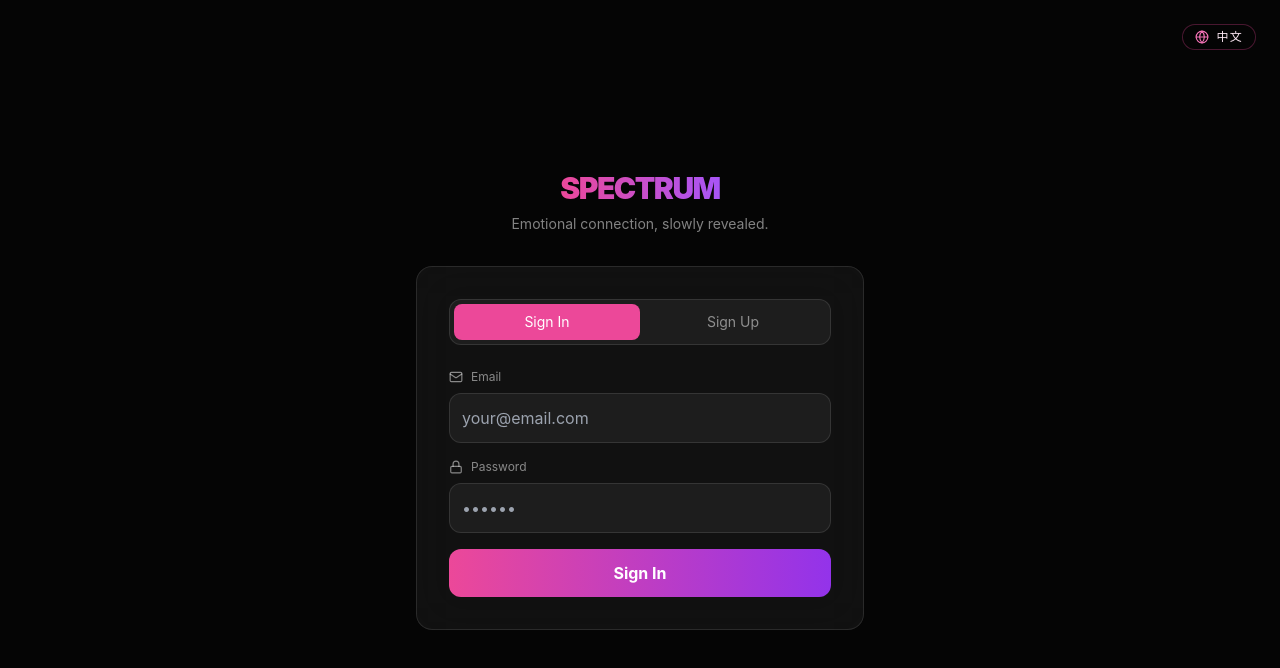
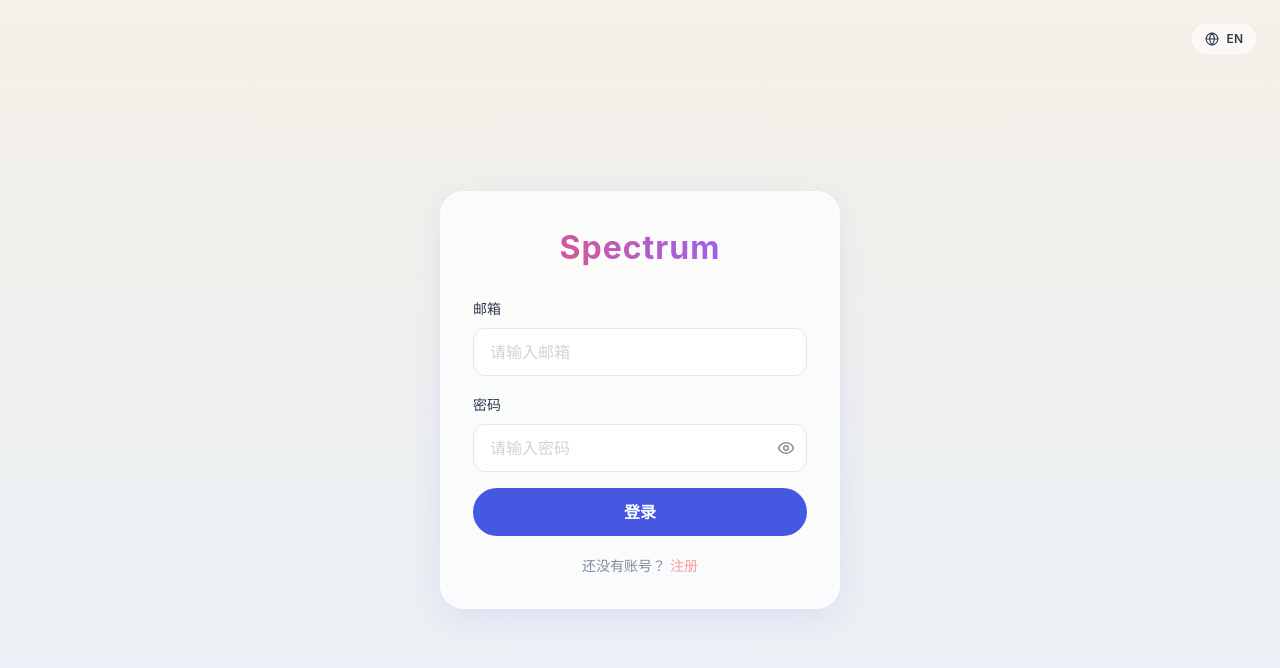
Before and after one commit to 631218064/Spectrum, a Next.js app: page /auth/signin in a window 1280 px wide. Shown: the top 668 px of the page. Built offline with nearby package versions, Linux system fonts and the light colour scheme; no server answers.

Commit message:
feat(i18n): unify language state across signin/index/register

```diff
--- /dev/null
+++ b/hooks/useGlobalLanguage.ts
@@ -0,0 +1,54 @@
+import { useCallback, useEffect, useState } from 'react';
+import type { Language } from '@/lib/translations';
+
+const LANG_KEY = 'spectrum_lang';
+const LANG_EVENT = 'spectrum:lang-change';
+
+function normalizeLang(value: string | null | undefined): Language {
+  return value === 'en' ? 'en' : 'zh';
+}
+
+export function useGlobalLanguage(defaultLang: Language = 'zh') {
+  const [lang, setLangState] = useState<Language>(defaultLang);
+
+  useEffect(() => {
+    if (typeof window === 'undefined') return;
+    setLangState(normalizeLang(window.localStorage.getItem(LANG_KEY)));
+  }, []);
+
+  useEffect(() => {
+    if (typeof window === 'undefined') return;
+
+    const onStorage = (event: StorageEvent) => {
+      if (event.key === LANG_KEY) {
+        setLangState(normalizeLang(event.newValue));
+      }
+    };
+
+    const onCustom = (event: Event) => {
+      const detail = (event as CustomEvent<Language>).detail;
+      setLangState(normalizeLang(detail));
+    };
+
+    window.addEventListener('storage', onStorage);
+    window.addEventListener(LANG_EVENT, onCustom);
+    return () => {
+      window.removeEventListener('storage', onStorage);
+      window.removeEventListener(LANG_EVENT, onCustom);
+    };
+  }, []);
+
+  const setLang = useCallback((next: Language) => {
+    setLangState(next);
+    if (typeof window !== 'undefined') {
+      window.localStorage.setItem(LANG_KEY, next);
+      window.dispatchEvent(new CustomEvent<Language>(LANG_EVENT, { detail: next }));
+    }
+  }, []);
+
+  const toggleLang = useCallback(() => {
+    setLang(lang === 'en' ? 'zh' : 'en');
+  }, [lang, setLang]);
+
+  return { lang, setLang, toggleLang };
+}
--- a/hooks/useTranslation.ts
+++ b/hooks/useTranslation.ts
@@ -1,8 +1,6 @@
-// hooks/useTranslation.ts
-// 多语言切换和翻译函数
-
-import { useState, useCallback } from 'react';
+import { useCallback } from 'react';
 import { translations, Language, Translation } from '@/lib/translations';
+import { useGlobalLanguage } from '@/hooks/useGlobalLanguage';
 
 interface UseTranslationReturn {
   t: Translation;
@@ -12,11 +10,11 @@ interface UseTranslationReturn {
 }
 
 export function useTranslation(initialLang: Language = 'en'): UseTranslationReturn {
-  const [lang, setLang] = useState<Language>(initialLang);
+  const { lang, setLang } = useGlobalLanguage(initialLang);
 
   const toggleLang = useCallback(() => {
-    setLang(prev => prev === 'en' ? 'zh' : 'en');
-  }, []);
+    setLang(lang === 'en' ? 'zh' : 'en');
+  }, [lang, setLang]);
 
   return {
     t: translations[lang],
--- a/pages/auth/signin.tsx
+++ b/pages/auth/signin.tsx
@@ -1,23 +1,21 @@
-// pages/auth/signin.tsx
-// 登录/注册页面（使用 Supabase Auth）
-
 import { useState } from 'react';
+import { useRouter } from 'next/router';
+import Link from 'next/link';
+import { Globe, Eye, EyeOff } from 'lucide-react';
 import { supabase } from '@/lib/supabase';
-import { useRouter } from 'next/router';
-import { translations } from '@/lib/translations';
-import { Globe, Mail, Lock } from 'lucide-react';
-import Link from 'next/link';
+import { loginTranslations } from '@/lib/translations';
+import { useGlobalLanguage } from '@/hooks/useGlobalLanguage';
 
 export default function SignIn() {
   const router = useRouter();
-  const [lang, setLang] = useState<'en'|'zh'>('en');
+  const { lang, toggleLang } = useGlobalLanguage('zh');
   const [email, setEmail] = useState('');
   const [password, setPassword] = useState('');
-  const [isLogin, setIsLogin] = useState(true); // true=登录, false=注册
+  const [showPassword, setShowPassword] = useState(false);
   const [loading, setLoading] = useState(false);
   const [error, setError] = useState('');
 
-  const t = translations[lang];
+  const login = loginTranslations[lang];
 
   const handleSubmit = async (e: React.FormEvent) => {
     e.preventDefault();
@@ -25,132 +23,170 @@ export default function SignIn() {
     setError('');
 
     try {
-      if (isLogin) {
-        // 登录
       const { error } = await supabase.auth.signInWithPassword({
         email,
         password,
       });
       if (error) throw error;
-        router.push('/'); // 登录成功后跳转到首页
-      } else {
-        // 注册
-        const { error } = await supabase.auth.signUp({
-          email,
-          password,
-        });
-        if (error) throw error;
-        // 注册成功后通常需要验证邮箱，这里可提示用户检查邮箱
-        alert('注册成功！请检查邮箱验证。');
-        setIsLogin(true); // 切换到登录
-      }
+      router.push('/');
     } catch (err: any) {
-      setError(err.message);
+      setError(err?.message || login.genericError);
     } finally {
       setLoading(false);
     }
   };
 
   return (
-    <div className="min-h-screen bg-[#050505] text-white flex flex-col items-center justify-center p-6">
-      {/* 语言切换 */}
+    <div className="relative min-h-screen overflow-hidden bg-[linear-gradient(180deg,#F5F0E8_0%,#E8F0F8_100%)] text-[#2E3B4E]">
       <button
-        onClick={() => setLang(lang === 'en' ? 'zh' : 'en')}
-        className="absolute top-6 right-6 flex items-center gap-2 px-3 py-1 rounded-full border border-pink-500/30 bg-black/20 hover:bg-pink-500/10"
+        onClick={toggleLang}
+        className="absolute right-6 top-6 z-20 flex items-center gap-2 rounded-full border border-white/70 bg-white/60 px-3 py-1.5 text-xs font-semibold text-[#2E3B4E] backdrop-blur"
       >
-        <Globe size={14} className="text-pink-400" />
-        <span className="text-xs font-medium tracking-widest text-pink-100">{lang === 'en' ? '中文' : 'EN'}</span>
+        <Globe size={14} />
+        <span>{login.toggleLang}</span>
       </button>
 
-      <div className="w-full max-w-md">
-        <div className="text-center mb-8">
-          <Link href="/" className="inline-block">
-            <h1 className="text-3xl font-black tracking-tighter bg-gradient-to-r from-pink-500 to-purple-500 bg-clip-text text-transparent">
-              {t.brand}
-            </h1>
-          </Link>
-          <p className="text-white/50 text-sm mt-2">{t.tagline}</p>
+      <div className="pointer-events-none absolute inset-0 z-0">
+        {[...Array(16)].map((_, i) => (
+          <span
+            key={i}
+            className="login-particle absolute block h-[4px] w-[4px] rounded-full bg-[#A8D5E5]/30"
+            style={
+              {
+                left: `${8 + ((i * 13) % 84)}%`,
+                top: `${6 + ((i * 17) % 86)}%`,
+                animationDelay: `${(i % 7) * 0.7}s`,
+                animationDuration: `${6 + (i % 5)}s`,
+              } as React.CSSProperties
+            }
+          />
+        ))}
       </div>
 
-        <div className="bg-white/5 border border-white/10 rounded-2xl p-8 backdrop-blur-xl">
-          {/* 切换登录/注册 */}
-          <div className="flex bg-white/5 p-1 rounded-xl border border-white/10 mb-6">
-            <button
-              onClick={() => setIsLogin(true)}
-              className={`flex-1 py-2 rounded-lg text-sm transition-all ${
-                isLogin ? 'bg-pink-500 text-white' : 'text-white/50'
-              }`}
-            >
-              {lang === 'en' ? 'Sign In' : '登录'}
-            </button>
-            <button
-              onClick={() => setIsLogin(false)}
-              className={`flex-1 py-2 rounded-lg text-sm transition-all ${
-                !isLogin ? 'bg-pink-500 text-white' : 'text-white/50'
-              }`}
-            >
-              {lang === 'en' ? 'Sign Up' : '注册'}
-            </button>
+      <div className="relative z-10 flex min-h-screen items-center justify-center p-6">
+        <div className="w-[90%] max-w-[400px] rounded-[24px] border border-white/50 bg-white/70 p-8 shadow-[0_8px_32px_rgba(70,88,225,0.1)] backdrop-blur-[10px] [-webkit-backdrop-filter:blur(10px)] max-sm:p-6">
+          <div className="mb-6 text-center">
+            <Link href="/" className="inline-block">
+              <h1 className="login-logo text-[32px] font-bold tracking-[1px] max-sm:text-[28px]">Spectrum</h1>
+            </Link>
           </div>
 
           {error && (
-            <div className="mb-4 p-3 rounded-lg bg-red-500/20 border border-red-500/50 text-red-200 text-sm">
+            <div className="mb-4 rounded-xl border border-red-200 bg-red-50 px-3 py-2 text-sm text-red-500">
               {error}
             </div>
           )}
 
           <form onSubmit={handleSubmit} className="space-y-4">
             <div className="space-y-2">
-              <label className="text-xs text-white/50 flex items-center gap-2">
-                <Mail size={14} /> Email
-              </label>
+              <label className="text-sm font-medium text-[#2E3B4E]">{login.emailLabel}</label>
               <input
                 type="email"
                 value={email}
                 onChange={(e) => setEmail(e.target.value)}
                 required
-                className="w-full bg-white/5 border border-white/10 rounded-xl p-3 outline-none focus:border-pink-500 text-white"
-                placeholder="your@email.com"
+                placeholder={login.emailPlaceholder}
+                className="login-input w-full"
               />
             </div>
 
             <div className="space-y-2">
-              <label className="text-xs text-white/50 flex items-center gap-2">
-                <Lock size={14} /> {lang === 'en' ? 'Password' : '密码'}
-              </label>
+              <label className="text-sm font-medium text-[#2E3B4E]">{login.passwordLabel}</label>
+              <div className="relative">
                 <input
-                type="password"
+                  type={showPassword ? 'text' : 'password'}
                   value={password}
                   onChange={(e) => setPassword(e.target.value)}
                   required
                   minLength={6}
-                className="w-full bg-white/5 border border-white/10 rounded-xl p-3 outline-none focus:border-pink-500 text-white"
-                placeholder="••••••"
+                  placeholder={login.passwordPlaceholder}
+                  className="login-input w-full pr-11"
                 />
+                <button
+                  type="button"
+                  onClick={() => setShowPassword((v) => !v)}
+                  className="absolute right-3 top-1/2 -translate-y-1/2 text-[#7E8C9D] hover:text-[#4658E1]"
+                  aria-label={showPassword ? 'Hide password' : 'Show password'}
+                >
+                  {showPassword ? <EyeOff size={18} /> : <Eye size={18} />}
+                </button>
+              </div>
             </div>
 
             <button
               type="submit"
               disabled={loading}
-              className="w-full py-3 rounded-xl bg-gradient-to-r from-pink-500 to-purple-600 font-bold hover:opacity-90 transition-opacity disabled:opacity-50"
+              className="login-submit w-full rounded-[40px] bg-[#4658E1] py-3 text-base font-semibold text-white disabled:cursor-not-allowed disabled:opacity-70"
             >
-              {loading
-                ? (lang === 'en' ? 'Processing...' : '处理中...')
-                : isLogin
-                ? (lang === 'en' ? 'Sign In' : '登录')
-                : (lang === 'en' ? 'Sign Up' : '注册')}
+              {loading ? login.processing : login.signIn}
             </button>
           </form>
 
-          {!isLogin && (
-            <p className="text-xs text-white/30 text-center mt-4">
-              {lang === 'en'
-                ? 'By signing up, you agree to our Terms of Service.'
-                : '注册即表示同意我们的服务条款。'}
+          <p className="mt-5 text-center text-sm text-[#7E8C9D]">
+            {login.noAccount}{' '}
+            <Link href="/register" className="text-[#FF9AA2] hover:underline">
+              {login.signUp}
+            </Link>
           </p>
-          )}
         </div>
       </div>
+
+      <style jsx global>{`
+        .login-logo {
+          background: linear-gradient(90deg, #d1599a, #9d61ec);
+          -webkit-background-clip: text;
+          -webkit-text-fill-color: transparent;
+          background-clip: text;
+        }
+        .login-input {
+          border: 1px solid #e0e7ed;
+          border-radius: 12px;
+          background: #ffffff;
+          height: 48px;
+          color: #2e3b4e;
+          font-size: 16px;
+          padding: 0 16px;
+          box-shadow: none;
+          outline: none;
+        }
+        .login-input::placeholder {
+          color: #d3d3d3;
+          font-size: 16px;
+        }
+        .login-input:focus {
+          border-color: #4658e1;
+          box-shadow: 0 0 0 3px rgba(70, 88, 225, 0.1);
+        }
+        .login-submit {
+          transition: all 0.2s ease;
+        }
+        .login-submit:hover:not(:disabled) {
+          background: #3a4bc7;
+          box-shadow: 0 4px 16px rgba(70, 88, 225, 0.4);
+          transform: scale(1.02);
+        }
+        .login-submit:active:not(:disabled) {
+          background: #2f44b5;
+          transform: scale(1);
+          box-shadow: none;
+        }
+        .login-particle {
+          animation-name: floatParticle;
+          animation-iteration-count: infinite;
+          animation-timing-function: ease-in-out;
+        }
+        @keyframes floatParticle {
+          0%,
+          100% {
+            transform: translateY(0px);
+            opacity: 0.18;
+          }
+          50% {
+            transform: translateY(-9px);
+            opacity: 0.32;
+          }
+        }
+      `}</style>
     </div>
   );
 }
--- a/pages/index.tsx
+++ b/pages/index.tsx
@@ -4,6 +4,7 @@ import dynamic from 'next/dynamic';
 import { Globe } from 'lucide-react';
 import { supabase } from '@/lib/supabase';
 import { translations } from '@/lib/translations';
+import { useGlobalLanguage } from '@/hooks/useGlobalLanguage';
 
 const MatchingDashboard = dynamic(() => import('@/components/MatchingDashboard'), {
   ssr: false,
@@ -23,7 +24,7 @@ const LanguageToggle = ({ lang, setLang, t }: any) => (
 
 export default function Home({ session: initialSession }: any) {
   const router = useRouter();
-  const [lang, setLang] = useState<'en' | 'zh'>('zh');
+  const { lang, setLang, toggleLang } = useGlobalLanguage('zh');
   const [view, setView] = useState<View>('landing');
   const [session, setSession] = useState(initialSession);
   const [loading, setLoading] = useState(true);
@@ -99,5 +100,5 @@ export default function Home({ session: initialSession }: any) {
     );
   }
 
-  return <MatchingDashboard lang={lang} onToggleLang={() => setLang((prev) => (prev === 'en' ? 'zh' : 'en'))} />;
+  return <MatchingDashboard lang={lang} onToggleLang={toggleLang} />;
 }
--- a/pages/register.tsx
+++ b/pages/register.tsx
@@ -14,12 +14,12 @@ import {
   PHOTO_ALLOWED_MIME_TYPES,
   PHOTO_MAX_BYTES,
   PHOTOS_MAX_COUNT,
-  type Language,
   type RegistrationFormData,
   validateRegistrationForm,
 } from '@/lib/registration';
 import { registrationTranslations } from '@/lib/registrationTranslations';
 import { supabase } from '@/lib/supabase';
+import { useGlobalLanguage } from '@/hooks/useGlobalLanguage';
 
 type ErrorMap = Record<string, string>;
 
@@ -194,7 +194,7 @@ const HOBBY_ICONS: Record<string, string> = {
 
 export default function RegistrationPage() {
   const router = useRouter();
-  const [lang, setLang] = useState<Language>('zh');
+  const { lang, toggleLang } = useGlobalLanguage('zh');
   const [step, setStep] = useState(0);
   const [form, setForm] = useState<RegistrationFormData>(emptyRegistrationFormData());
   const [errors, setErrors] = useState<ErrorMap>({});
@@ -599,7 +599,7 @@ export default function RegistrationPage() {
           </button>
           <button
             type="button"
-            onClick={() => setLang((prev) => (prev === 'zh' ? 'en' : 'zh'))}
+            onClick={toggleLang}
             className="inline-flex items-center gap-1.5 rounded-full border border-[#bed0eb] bg-white/70 px-4 py-1.5 text-sm font-semibold text-[#3f4e6f]"
           >
             <GlobalOutlined />
```
Also changed, not shown: lib/translations.ts (+27 -0 lines). Lines whose indentation alone changed are shown as unchanged.
